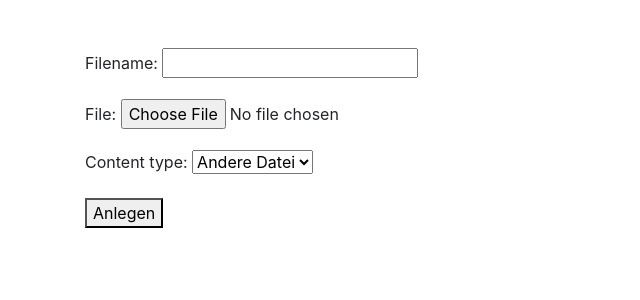
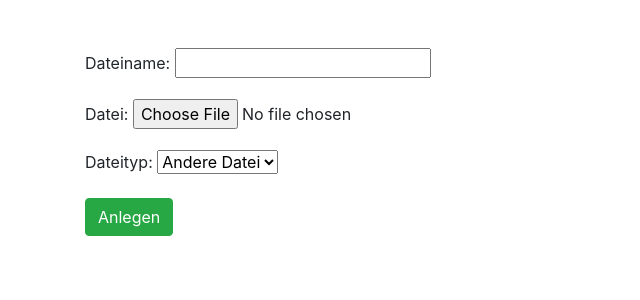
Before and after one commit to Basstma/pdc, a Django app: page /cloud/addcontent in a window 1280 px wide. Shown: the part 174-474 px from the top of the page, without its empty margins (0-640 px from the left). Run offline with Django 4.2, Linux system fonts and the light colour scheme; the visitor is signed in with stand-in values (Sample User, id 1).

Commit message:
Edited some stuff

```diff
--- a/cloud/models.py
+++ b/cloud/models.py
@@ -3,7 +3,6 @@ from django.contrib.auth.models import User
 
 
 class EmbededObject(models.Model):
-
     CONTENT_TYPE = (
         ('xlsx', 'Excel'),
         ('pptx', 'Powerpoint'),
@@ -11,13 +10,18 @@ class EmbededObject(models.Model):
     )
 
     id = models.AutoField(primary_key=True)
-    filename = models.CharField(max_length=120)
-    owner = models.ForeignKey(User, on_delete=models.CASCADE, default=None, null=True, blank=True)
-    content_type = models.TextField(max_length=5, null=False, default='file', choices=CONTENT_TYPE)
-    content = models.TextField()
+    filename = models.CharField(max_length=120, verbose_name='Dateiname')
+    owner = models.ForeignKey(User, on_delete=models.CASCADE, default=None, null=True, blank=True,
+                              verbose_name='Besitzer')
+    content_type = models.TextField(max_length=5, null=False, default='file', choices=CONTENT_TYPE,
+                                    verbose_name='Dateityp')
+    content = models.TextField(verbose_name='Inhalt')
 
     def get_absolute_url(self):
         return f"/cloud/showembedded/{self.id}"
+
+    def get_content(self):
+        return self.content
 
     def get_delete_url(self):
         return f"/cloud/deleteembedded/{self.id}"
@@ -31,13 +35,15 @@ class FileObject(models.Model):
         ('file', 'Andere Datei')
     )
     id = models.AutoField(primary_key=True)
-    owner = models.ForeignKey(User, on_delete=models.CASCADE, default=None, null=True, blank=True)
-    filename = models.CharField(max_length=120)
-    file = models.FileField()
-    content_type = models.TextField(max_length=5, null=False, default='file', choices=CONTENT_TYPE)
+    owner = models.ForeignKey(User, on_delete=models.CASCADE, default=None, null=True, blank=True,
+                              verbose_name='Besitzer')
+    filename = models.CharField(max_length=120, verbose_name='Dateiname')
+    file = models.FileField(verbose_name='Datei')
+    content_type = models.TextField(max_length=5, null=False, default='file', choices=CONTENT_TYPE,
+                                    verbose_name='Dateityp')
 
     def get_absolute_url(self):
-        return f'/cloud/showcontent/{self.id}'
+        return f'/cloud/showfile/{self.id}'
 
     def get_download_url(self):
         return f'/cloud/download/{self.id}'
--- a/cloud/templates/add_content.html
+++ b/cloud/templates/add_content.html
@@ -17,7 +17,7 @@
                         {{ form.as_p }}
                         {{ form.errors }}
                         {{ form.non_field_errors }}
-                        <button type="submit">Anlegen</button>
+                        <button class="btn btn-success" type="submit">Anlegen</button>
                     </form>
                 </div>
             </div>
--- a/cloud/templates/add_embedded.html
+++ b/cloud/templates/add_embedded.html
@@ -18,7 +18,7 @@
                         {{ form.as_p }}
                         {{ form.errors }}
                         {{ form.non_field_errors }}
-                        <button type="submit">Anlegen</button>
+                        <button class="btn btn-success" type="submit">Anlegen</button>
                     </form>
                 </div>
             </div>
--- a/cloud/templates/cloud.html
+++ b/cloud/templates/cloud.html
@@ -21,12 +21,14 @@
                             <p class="d-inline">{{ file.filename }}</p>
                         </div>
                         <div class="col">
+                            {% if file.content_type == 'video' or file.content_type == 'pdf' or file.content_type == 'file' %}
                                 <a class="btn btn-light d-inline p-1 ml-3 content-function"
                                    href="{{ file.get_download_url }}"
                                    download="{{ file.file }}">
                                     <i class="fa fa-download"></i> <span
                                         class="content-function-discription">Download </span>
                                 </a>
+                            {% endif %}
                             <a class="btn btn-light d-inline p-1 ml-3 content-function"
                                href="{{ file.get_absolute_url }}">
                                 <i class="fa fa-share"></i>
--- a/cloud/urls.py
+++ b/cloud/urls.py
@@ -3,7 +3,8 @@ from .views import *
 
 urlpatterns = [
     path('', cloud_main, name="cloudmain"),
-    path('showcontent/<int:id>', cloud_show_content, name='cloud_show_content'),
+    path('showfile/<int:id>', cloud_show_content, name='cloud_show_content'),
+    path('showembedded/<int:id>', cloud_show_embedded, name='cloud_show_embedded'),
     path('download/<int:id>', cloud_download_content, name='cloud_download'),
     path('addcontent', cloud_add_content, name='cloud_addcontent'),
     path('addembedded', cloud_add_embedded_content, name='cloud_addembedded'),
--- a/cloud/views.py
+++ b/cloud/views.py
@@ -62,6 +62,7 @@ def cloud_add_content(request):
         new_file = FileObjectForm(request.POST, request.FILES)
         if new_file.is_valid():
             new_file.save()
+            return redirect('cloudmain')
     add_file_form = FileObjectForm()
     context = {
         'form': add_file_form
```
Also changed, not shown: cloud/templates/showembedded.html (added, +14 -0 lines). Lines whose indentation alone changed are shown as unchanged.
